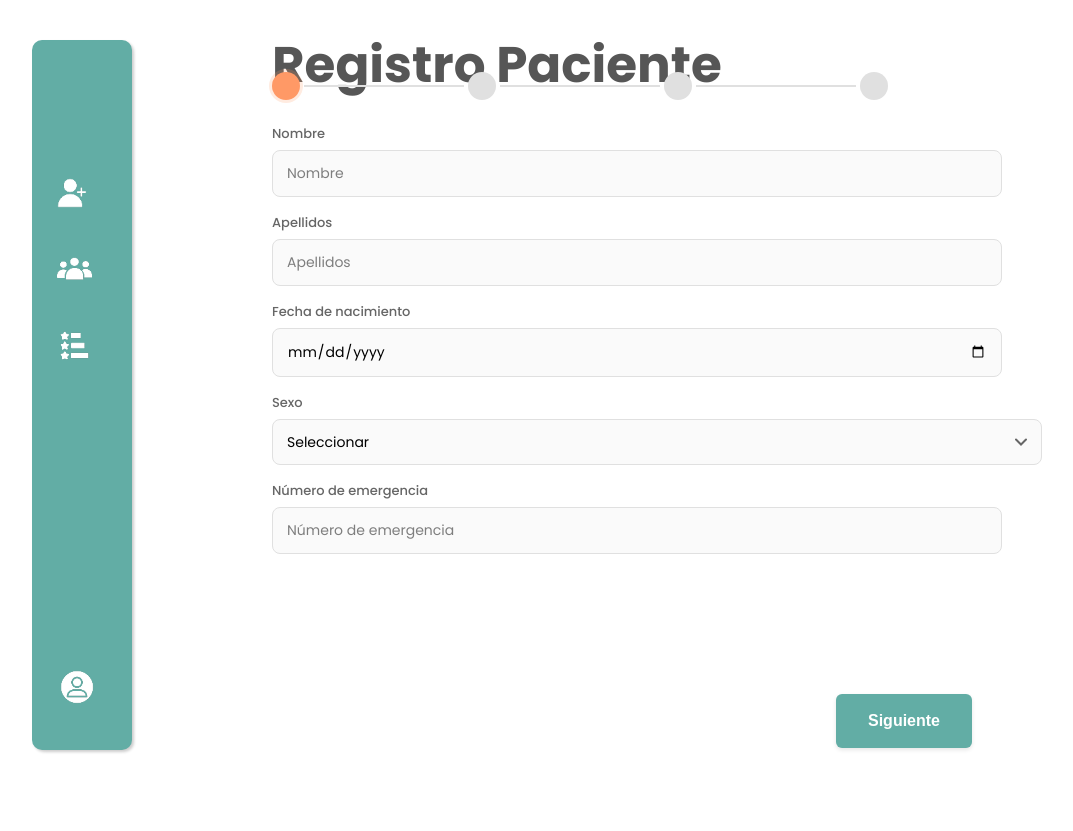
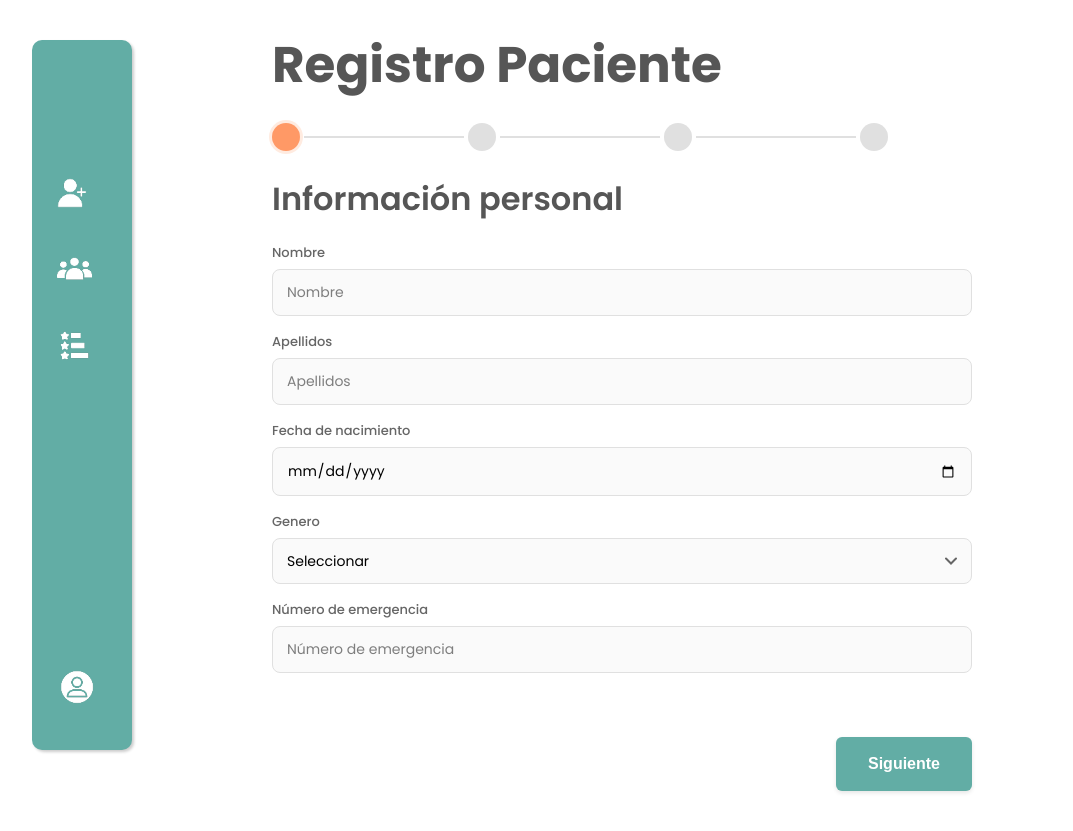
Before and after one commit to lsprz2773/BariaPlus_Frontend, an Angular app: page /patient-register in a window 1280 px wide. Shown: the whole page, without its empty margins (8-1081 px from the left). Before the commit the page ends 800 px from the top, so only its background shows below. Built offline with nearby package versions, Linux system fonts and the light colour scheme.

Commit message:
shared form

```diff
--- a/src/app/pages/patient-register/patient-register.css
+++ b/src/app/pages/patient-register/patient-register.css
@@ -5,10 +5,6 @@
     height: 100%;
     justify-content: space-between;
     margin-top: -12px;
-}
-
-.form{
-    margin-top: -160px;
 }
 
 .title-container {
--- a/src/app/pages/patient-register/patient-register.html
+++ b/src/app/pages/patient-register/patient-register.html
@@ -7,7 +7,9 @@
         <div class="step-indicator">
             <app-step-indicator></app-step-indicator>
         </div>
-            <app-reusable-form></app-reusable-form>
+        <div class="form">
+            <app-reusable-form [title]="'Información personal'" [formItems]="personalInfoItems"></app-reusable-form>
+        </div>
     </article>
 
     <div class="next-btn">
--- a/src/app/pages/patient-register/patient-register.ts
+++ b/src/app/pages/patient-register/patient-register.ts
@@ -1,4 +1,5 @@
 import { Component } from '@angular/core';
+import { FormItem } from '../../core/interfaces/form-item';
 
 @Component({
   selector: 'app-patient-register',
@@ -8,4 +9,45 @@ import { Component } from '@angular/core';
 })
 export class PatientRegister {
 
+  //informacionpersonal
+  personalInfoItems: FormItem[] = [
+    {
+      type: 'text',
+      label: 'Nombre',
+      placeholder: 'Nombre',
+      name: 'name',
+      required: true
+    },
+    {
+      type: 'text',
+      label: 'Apellidos',
+      placeholder: 'Apellidos',
+      name: 'lastname',
+      required: true
+    },
+    {
+      type: 'date',
+      label: 'Fecha de nacimiento',
+      placeholder: '',
+      name: 'birthdate',
+      required: true
+    },
+    {
+      type: 'select',
+      label: 'Genero',
+      placeholder: '',
+      name: 'gender',
+      options: ['Masculino', 'Femenino'],
+      required: true
+    },
+    {
+      type: 'tel',
+      label: 'Número de emergencia',
+      placeholder: 'Número de emergencia',
+      name: 'emergencyNumber',
+      required: true
+    }
+  ]
+
+  //aca el resto de pasos
 }
--- a/src/app/shared/components/reusable-form/reusable-form.css
+++ b/src/app/shared/components/reusable-form/reusable-form.css
@@ -28,20 +28,7 @@
   margin-bottom: 6px;
 }
 
-.form-input {
-  width: 100%;
-  padding: 12px 14px;
-  font-size: 14px;
-  border: 1px solid #e0e0e0;
-  border-radius: 8px;
-  background-color: #fafafa;
-  transition: all 0.2s ease;
-  font-family: inherit;
-}
-
-
-.form-select{
-  width: 110%;
+.form-input, .form-select{
   padding: 12px 14px;
   font-size: 14px;
   border: 1px solid #e0e0e0;
@@ -71,15 +58,6 @@
   padding-right: 40px;
 }
 
-.wrap {
-  display: flex;
-  gap: 72px;
-}
-
-.wrap .input-group {
-  flex: 1;
-}
-
 @media (max-width: 768px) {
   .wrap {
     flex-direction: column;
--- a/src/app/shared/components/reusable-form/reusable-form.html
+++ b/src/app/shared/components/reusable-form/reusable-form.html
@@ -7,14 +7,16 @@
         @for (item of formItems; track item.name) {
 
         <div class="input-group">
+            @if (item.type === 'text' || item.type === 'tel' || item.type === 'date') {
+
             <label [for]="item.name" class="form-label">{{ item.label }}</label>
 
-            @if (item.type === 'text' || item.type === 'tel' || item.type === 'date') {
-
-            <input [id]="item.name" [type]="item.type" [placeholder]="item.placeholder" [name]="item.name"
-                [required]="item.required"  class="form-input" />
+            <input [id]="item.name" [type]="item.type" [placeholder]="item.placeholder" [name]="item.name "
+                [required]="item.required" class="form-input" />
 
             } @else if (item.type === 'select') {
+
+            <label [for]=" item.name" class="form-label">{{item.label}}</label>
 
             <select [id]="item.name" [name]="item.name" [required]="item.required" class="form-select">
 
--- a/src/app/shared/components/reusable-form/reusable-form.ts
+++ b/src/app/shared/components/reusable-form/reusable-form.ts
@@ -11,23 +11,19 @@ import { CommonModule } from '@angular/common';
 export class ReusableForm {
 
   @Input() title: string = '';
+  @Input() formItems: FormItem[] = [];
 
-  formItems: FormItem[] = [
-    //informacion personal
-    { type: 'text', label: 'Nombre', placeholder: 'Nombre', name: 'name', required: true },
-    { type: 'text', label: 'Apellidos', placeholder: 'Apellidos', name: 'lastname', required: true },
-    { type: 'date', label: 'Fecha de nacimiento', placeholder: 'Fecha de nacimiento', name: 'birthdate', required: true },
-    { type: 'select', label: 'Sexo', placeholder: '', name: 'Sexo', options: ['Masculino', 'Femenino'], required: true },
-    { type: 'tel', label: 'Número de emergencia', placeholder: 'Número de emergencia', name: 'emergencyNumber', required: true }
-  ];
+  formData: { [key:string]: any } = {};
 
-  // almacenar los valores del formulario
-  formData = {
-    name: '',
-    lastname: '',
-    birthdate: '',
-    gender: '',
-    emergencyNumber: ''
-  };
+  constructor(){
+    this.formItems.forEach(item =>{
+      this.formData[item.name]
+    });
+  }
+
+  onInputChange(name:string, value: any){
+    this.formData[name] = value;
+    console.log('Form data', this.formData)
+  }
 
 }
```
